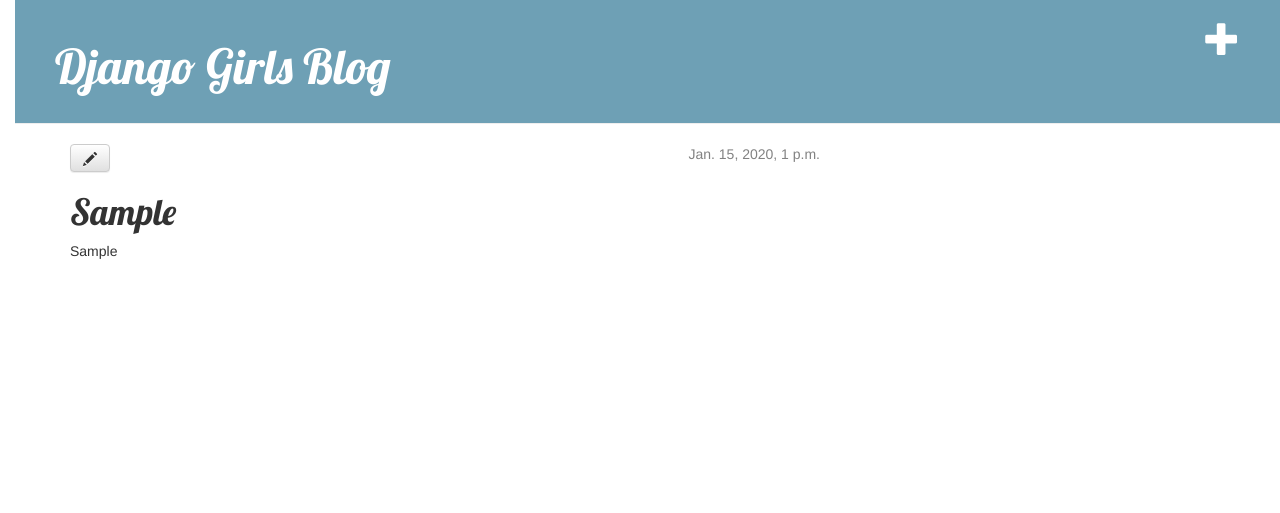
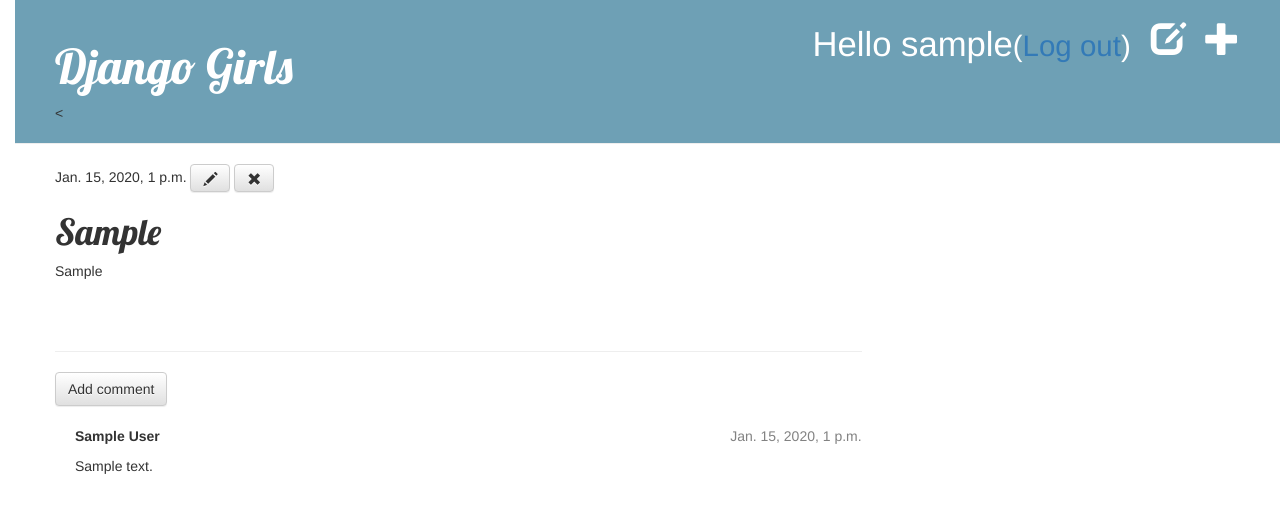
Before and after one commit to ruyacoskun/my-first-blog, a Django app: page /post/1/ in a window 1280 px wide. Shown: the top 513 px of the page. Run offline with Django 3.2, Linux system fonts and the light colour scheme; a user stored in the database is signed in; tables that the repository leaves empty hold one stand-in row (values such as "Sample post"); some libraries are stand-ins or nearby versions.

Commit message:
yorumlama modulu eklendi

```diff
--- a/blog/admin.py
+++ b/blog/admin.py
@@ -1,6 +1,7 @@
 from django.contrib import admin
-from .models import Post
+from .models import Post, Comment
 
 
 admin.site.register(Post)
+admin.site.register(Comment)
 # Register your models here.
--- a/blog/models.py
+++ b/blog/models.py
@@ -12,10 +12,31 @@ class Post(models.Model):
             blank=True, null=True)
 
     def yayinla(self):
-        self. yayinlama_tarihi = timezone.now()
+        print(self)
+        self.yayinlanma_tarihi = timezone.now()
+        print(self)
+        print(self.yayinlanma_tarihi)
         self.save()
 
     def __str__(self):
         return self.baslik
 
+    def approved_comments(self):
+    	return self.comments.filter(approved_comment=True)
+
+class Comment(models.Model):
+    post = models.ForeignKey('blog.Post', related_name='comments')
+    author = models.CharField(max_length=200)
+    text = models.TextField()
+    created_date = models.DateTimeField(default=timezone.now)
+    approved_comment = models.BooleanField(default=False)
+
+    def approve(self):
+        self.approved_comment = True
+        self.save()
+
+    def __str__(self):
+        return self.text
+
+
 # Create your models here.
--- a/blog/static/css/blog.css
+++ b/blog/static/css/blog.css
@@ -56,3 +56,7 @@ h1, h2, h3, h4 {
 .post h1 a, .post h1 a:visited {
     color: #000000;
 }
+
+.comment {
+    margin: 20px 0px 20px 20px;
+}
--- a/blog/templates/blog/base.html
+++ b/blog/templates/blog/base.html
@@ -7,15 +7,20 @@
 	<link href="http://fonts.googleapis.com/css?family=Lobster&subset=latin,latin-ext" rel="stylesheet" type="text/css">
 	<link rel="stylesheet" href="{% static 'css/blog.css' %}">
     </head>
-    <body>
+   <body>
+    <div class="page-header">
 
-  <div class="page-header">
-	{% if user.is_authenticated %}
-    	   <a href="{% url 'post_new' %}" class="top-menu"><span class="glyphicon glyphicon-plus"></span></a>
-	{% endif %}
-        <h1><a href="/">Django Girls Blog</a></h1>
+    {% if user.is_authenticated %}
+    <a href="{% url 'post_new' %}" class="top-menu"><span class="glyphicon glyphicon-plus"></span></a>
+    <a href="{% url 'post_draft_list' %}" class="top-menu"><span class="glyphicon glyphicon-edit"></span></a>
+    <p class="top-menu">Hello {{ user.username }}<small>(<a href="{% url 'django.contrib.auth.views.logout' %}">Log out</a>)</small></p>
+    {% else %}
+    <a href="{% url 'django.contrib.auth.views.login' %}" class="top-menu"><span class="glyphicon glyphicon-lock"></span></a>
+    {% endif %}
+    <h1><a href="{% url 'blog.views.post_list' %}">Django Girls</a></h1>
+<
     </div>
-    <div class="content container">
+    <div class="content">
         <div class="row">
             <div class="col-md-8">
             {% block content %}
@@ -23,6 +28,5 @@
             </div>
         </div>
     </div>
-
-    </body>
+</body>
 </html>
--- a/blog/templates/blog/post_detail.html
+++ b/blog/templates/blog/post_detail.html
@@ -3,12 +3,32 @@
 {% block content %}
     <div class="post">
         {% if post.yayinlanma_tarihi %}
-            <div class="date">
-                {{ post.yayinlanma_tarihi }}
-            </div>
-        {% endif %}
+    	{{ post.yayinlanma_tarihi }}
+	{% else %}
+    <a class="btn btn-default" href="{% url 'blog.views.post_publish' pk=post.pk %}">Publish</a>
+	{% endif %}
 	<a class="btn btn-default" href="{% url 'post_edit' pk=post.pk %}"><span class="glyphicon glyphicon-pencil"></span></a>
+	<a class="btn btn-default" href="{% url 'post_remove' pk=post.pk %}"><span class="glyphicon glyphicon-remove"></span></a>
         <h1>{{ post.baslik }}</h1>
         <p>{{ post.yazi|linebreaks }}</p>
     </div>
+	<hr>
+<a class="btn btn-default" href="{% url 'add_comment_to_post' pk=post.pk %}">Add comment</a>
+{% for comment in post.comments.all %}
+    {% if user.is_authenticated or comment.approved_comment %}
+    <div class="comment">
+        <div class="date">
+            {{ comment.created_date }}
+            {% if not comment.approved_comment %}
+                <a class="btn btn-default" href="{% url 'comment_remove' pk=comment.pk %}"><span class="glyphicon glyphicon-remove"></span></a>
+                <a class="btn btn-default" href="{% url 'comment_approve' pk=comment.pk %}"><span class="glyphicon glyphicon-ok"></span></a>
+            {% endif %}
+        </div>
+        <strong>{{ comment.author }}</strong>
+        <p>{{ comment.text|linebreaks }}</p>
+    </div>
+    {% endif %}
+{% empty %}
+    <p>No comments here yet :(</p>
+{% endfor %}
 {% endblock %}
--- a/blog/templates/blog/post_list.html
+++ b/blog/templates/blog/post_list.html
@@ -8,6 +8,7 @@
 	</div>
         <h1><a href="{% url 'post_detail' pk=post.pk %}">{{post.baslik}}</a></h1>
         <p>{{post.yazi|linebreaks}}</p>
+	<a href="{% url 'blog.views.post_detail' pk=post.pk %}">Comments: {{ post.approved_comments.count }}</a>
     </div>
 {% endfor %}
 
--- a/blog/urls.py
+++ b/blog/urls.py
@@ -6,6 +6,12 @@ urlpatterns = [
     url(r'^post/(?P<pk>[0-9]+)/$', views.post_detail, name='post_detail'),
     url(r'^post/new/$', views.post_new, name='post_new'),
     url(r'^post/(?P<pk>[0-9]+)/edit/$', views.post_edit, name='post_edit'),
+    url(r'^drafts/$', views.post_draft_list, name='post_draft_list'),
+    url(r'^post/(?P<pk>[0-9]+)/publish/$', views.post_publish, name='post_publish'),
+    url(r'^post/(?P<pk>[0-9]+)/remove/$', views.post_remove, name='post_remove'),
+    url(r'^post/(?P<pk>[0-9]+)/comment/$', views.add_comment_to_post, name='add_comment_to_post'),
+    url(r'^comment/(?P<pk>[0-9]+)/approve/$', views.comment_approve, name='comment_approve'),
+    url(r'^comment/(?P<pk>[0-9]+)/remove/$', views.comment_remove, name='comment_remove'),
 
 
 ]
--- a/blog/views.py
+++ b/blog/views.py
@@ -1,9 +1,10 @@
+from django.contrib.auth.decorators import login_required
 from django.shortcuts import redirect
 from django.shortcuts import render
 from django.utils import timezone
 from .models import Post
 from django.shortcuts import render, get_object_or_404
-from .forms import PostForm
+from .forms import PostForm,CommentForm
 from django.shortcuts import redirect
 
 def post_list(request):
@@ -14,21 +15,20 @@ def post_detail(request, pk):
     post = get_object_or_404(Post, pk=pk)
     return render(request, 'blog/post_detail.html', {'post': post})
 
-
+@login_required
 def post_new(request):
     if request.method == "POST":
         form = PostForm(request.POST)
         if form.is_valid():
             post = form.save(commit=False)
             post.yazar = request.user
-            post.yayinlanma_tarihi = timezone.now()
             post.save()
             return redirect('blog.views.post_detail', pk=post.pk)
     else:
         form = PostForm()
     return render(request, 'blog/post_edit.html', {'form': form})
 
-
+@login_required
 def post_edit(request, pk):
     post = get_object_or_404(Post, pk=pk)
     if request.method == "POST":
@@ -42,3 +42,51 @@ def post_edit(request, pk):
     else:
         form = PostForm(instance=post)
     return render(request, 'blog/post_edit.html', {'form': form})
+
+
+@login_required
+def post_draft_list(request):
+    posts = Post.objects.filter(yayinlanma_tarihi__isnull=True).order_by('yaratilis_tarihi')
+    return render(request, 'blog/post_draft_list.html', {'posts': posts})
+
+
+@login_required
+def post_publish(request, pk):
+    post = get_object_or_404(Post, pk=pk)
+    post.yayinla()
+    print(post.yayinlanma_tarihi)
+    return redirect('blog.views.post_detail', pk=pk)
+
+@login_required
+def post_remove(request, pk):
+    post = get_object_or_404(Post, pk=pk)
+    post.delete()
+    return redirect('blog.views.post_list')
+
+
+def add_comment_to_post(request, pk):
+    post = get_object_or_404(Post, pk=pk)
+    if request.method == "POST":
+        form = CommentForm(request.POST)
+        if form.is_valid():
+            comment = form.save(commit=False)
+            comment.post = post
+            comment.save()
+            return redirect('blog.views.post_detail', pk=post.pk)
+    else:
+        form = CommentForm()
+    return render(request, 'blog/add_comment_to_post.html', {'form': form})
+
+
+@login_required
+def comment_approve(request, pk):
+    comment = get_object_or_404(Comment, pk=pk)
+    comment.approve()
+    return redirect('blog.views.post_detail', pk=comment.post.pk)
+
+@login_required
+def comment_remove(request, pk):
+    comment = get_object_or_404(Comment, pk=pk)
+    post_pk = comment.post.pk
+    comment.delete()
+    return redirect('blog.views.post_detail', pk=post_pk)
--- a/mysite/settings.py
+++ b/mysite/settings.py
@@ -102,3 +102,4 @@ USE_TZ = True
 
 STATIC_URL = '/static/'
 STATIC_ROOT = os.path.join(BASE_DIR, 'static')
+LOGIN_REDIRECT_URL = '/'
--- a/mysite/urls.py
+++ b/mysite/urls.py
@@ -1,7 +1,13 @@
-from django.conf.urls import include, url
+
+from django.conf.urls import patterns, include, url
+
 from django.contrib import admin
+admin.autodiscover()
 
-urlpatterns = [
+urlpatterns = patterns('',
     url(r'^admin/', include(admin.site.urls)),
+    url(r'^accounts/login/$', 'django.contrib.auth.views.login'),
+    url(r'^accounts/logout/$', 'django.contrib.auth.views.logout', {'next_page': '/'}),
     url(r'', include('blog.urls')),
-]
+
+)
```
Also changed, not shown: blog/forms.py (+7 -1 lines), blog/templates/blog/add_comment_to_post.html (added, +9 -0 lines), blog/templates/blog/post_draft_list.html (added, +11 -0 lines), blog/templates/registration/login.html (added, +26 -0 lines), blog/migrations/0002_comment.py (added).
